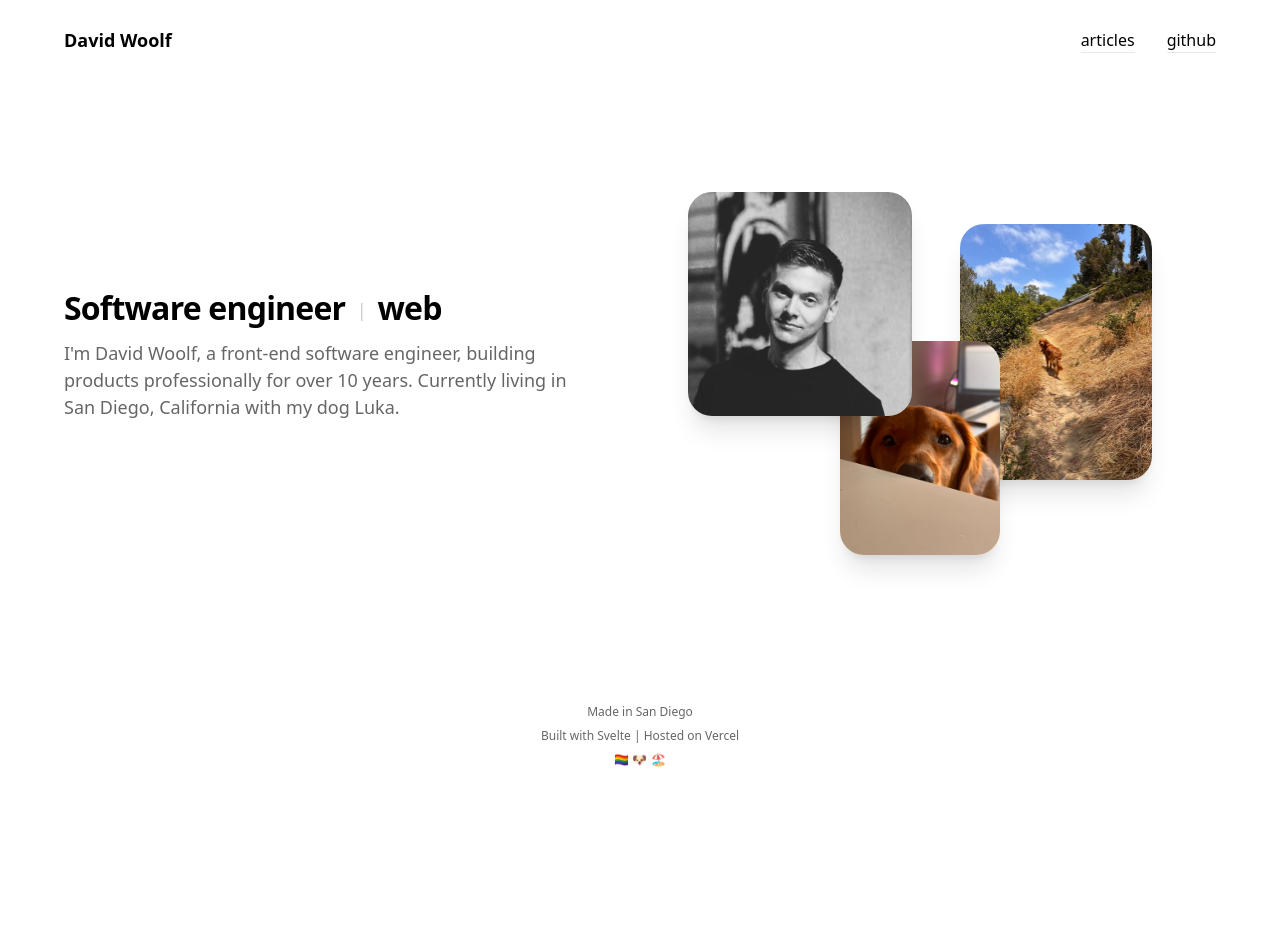
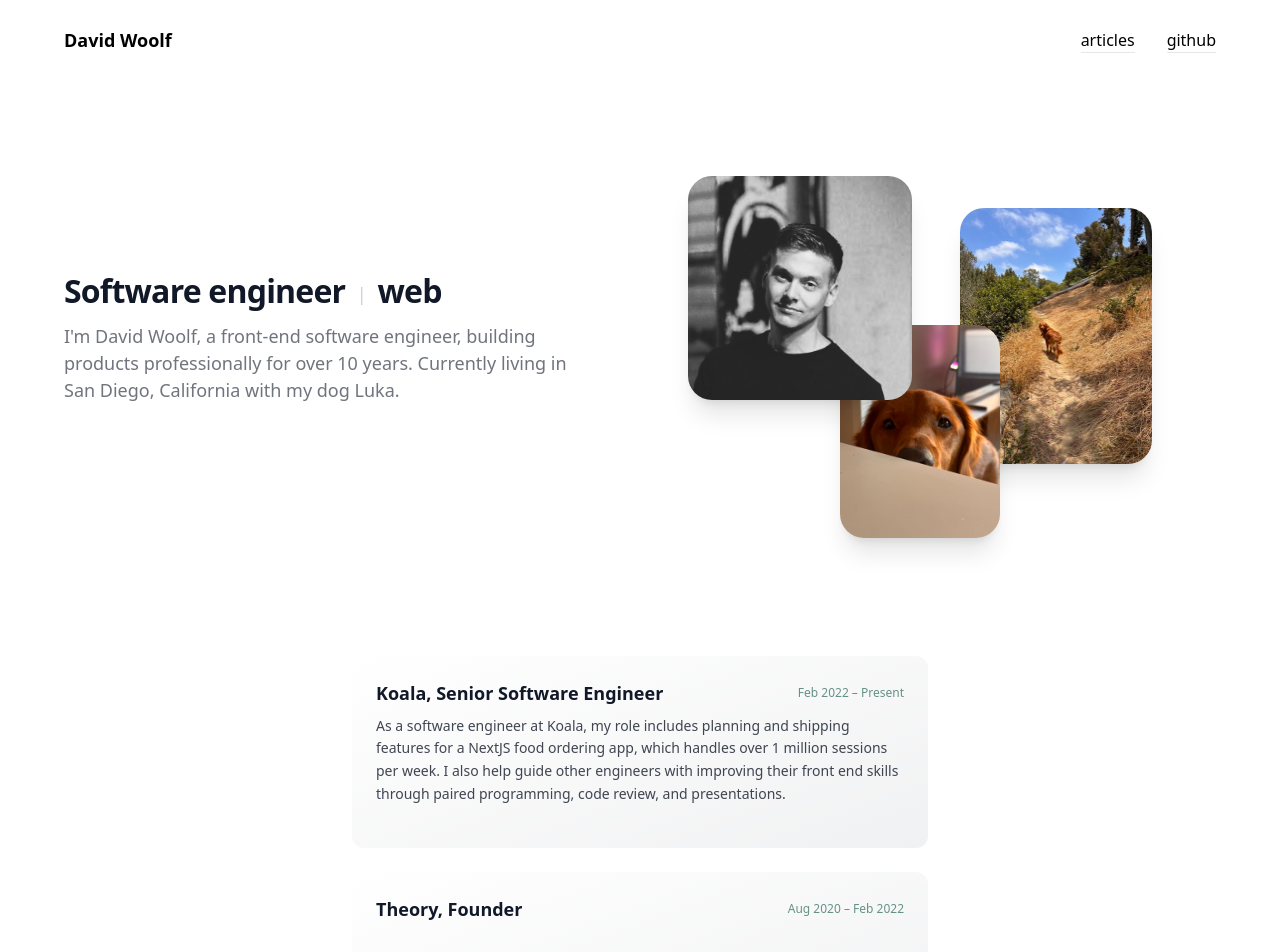
Before and after one commit to davidwoolf/website, a SvelteKit app: page / in a window 1280 px wide. Shown: the top 952 px of the page. Before the commit the page ends 800 px from the top, so only its background shows below. Built offline with nearby package versions, Linux system fonts and the light colour scheme.

Commit message:
new article

```diff
--- /dev/null
+++ b/src/components/home/history-item.svelte
@@ -0,0 +1,39 @@
+<script lang="ts">
+  export let title: string;
+  export let subtitle: string;
+</script>
+
+<!-- <div class="grid grid-cols-[0.25rem_1fr] gap-4"> -->
+<div>
+  <!-- <div class="flex flex-col gap-1 -mt-2">
+    <div class="w-1 h-1 rounded-full bg-emerald-900 opacity-30" />
+
+    <div class="rounded-full bg-emerald-900 flex-1 opacity-10" />
+  </div> -->
+
+  <div class="container rounded-xl">
+    <div class="p-6 rounded-xl h-48">
+      <div class="flex justify-between items-center">
+        <h2 class="text-gray-900 text-base md:text-lg font-semibold tracking-snug">
+          {title}
+        </h2>
+
+        <h3 class="text-xs opacity-60 text-emerald-900">{subtitle}</h3>
+      </div>
+
+      <div class="text-gray-900 text-opacity-80 text-sm leading-relaxed pt-2">
+        <slot />
+      </div>
+    </div>
+  </div>
+</div>
+
+<style>
+  .container {
+    background: linear-gradient(
+      160deg,
+      rgba(30, 41, 59, 0) 0%,
+      rgba(30, 41, 59, 0.08) 120%
+    );
+  }
+</style>
--- /dev/null
+++ b/src/components/home/history.svelte
@@ -0,0 +1,20 @@
+<script>
+  import HistoryItem from "./history-item.svelte";
+</script>
+
+<div class="max-w-xl mx-auto flex flex-col gap-6">
+  <HistoryItem title="Koala, Senior Software Engineer" subtitle="Feb 2022 – Present">
+    <p>
+      As a software engineer at Koala, my role includes planning and shipping features for
+      a NextJS food ordering app, which handles over 1 million sessions per week. I also
+      help guide other engineers with improving their front end skills through paired
+      programming, code review, and presentations.
+    </p>
+  </HistoryItem>
+
+  <HistoryItem title="Theory, Founder" subtitle="Aug 2020 – Feb 2022" />
+
+  <HistoryItem
+    title="Flying Hippo, Senior Software Engineer"
+    subtitle="Nov 2013 – Aug 2020" />
+</div>
--- a/src/components/text/heading1.svelte
+++ b/src/components/text/heading1.svelte
@@ -1,3 +1,3 @@
-<h1 class="text-xl md:text-2xl font-bold tracking-tight">
+<h1 class="text-gray-900 text-xl md:text-2xl font-bold tracking-tight">
   <slot />
 </h1>
--- a/src/routes/+page.svelte
+++ b/src/routes/+page.svelte
@@ -1,20 +1,22 @@
 <script lang="ts">
   import { assets } from "$app/paths";
+  import Heading1 from "@components/text/heading1.svelte";
   import Image from "@components/home/image.svelte";
-  import Heading1 from "@components/text/heading1.svelte";
+  import History from "@components/home/history.svelte";
 </script>
 
-<div
-  class="page-container p-6 md:py-24 md:px-16 flex flex-col-reverse lg:grid lg:grid-cols-2 items-center">
+<div class="p-6 md:py-24 md:px-16">
+  <div class="pb-48 pt-12 flex flex-col-reverse lg:grid lg:grid-cols-2 items-center">
     <div class="text-center lg:text-left">
       <Heading1>
         Software engineer
         <span class="align-middle text-lg font-normal px-1 opacity-20">|</span> web
       </Heading1>
 
-    <p class="pt-2 text-base md:text-lg font-regular opacity-60 max-w-lg">
-      I'm David Woolf, a front-end software engineer, building products professionally for
-      over 10 years. Currently living in San Diego, California with my&nbsp;dog&nbsp;Luka.
+      <p class="pt-2 text-base md:text-lg font-regular text-gray-900/60 max-w-lg">
+        I'm David Woolf, a front-end software engineer, building products professionally
+        for over 10 years. Currently living in San Diego, California with
+        my&nbsp;dog&nbsp;Luka.
       </p>
     </div>
 
@@ -60,6 +62,9 @@
     </div>
   </div>
 
+  <History />
+</div>
+
 <svelte:head>
   <title>David Woolf — Front-end software engineer</title>
   <meta
--- a/static/list.json
+++ b/static/list.json
@@ -1,4 +1,10 @@
 [
+  {
+    "title": "Design states for engineers",
+    "slug": "design-states-for-engineers",
+    "excerpt": "While modern design tools provide powerful prototyping and dynamic layout, it's not always clear how a static design should be translated to an interactive interface with various design states...",
+    "tags": ["design systems", "front end"]
+  },
   {
     "title": "Building a combobox for Melt UI",
     "slug": "melt-combobox",
--- a/tailwind.config.cjs
+++ b/tailwind.config.cjs
@@ -6,7 +6,7 @@ module.exports = {
 			fontSize: {
 				hint: '0.625rem',
 				xs: '0.75rem',
-				sm: '0.8125rem',
+				sm: '0.875rem',
 				base: '1rem',
 				lg: '1.125rem',
 				xl: '1.5rem',
```
Also changed, not shown: static/design-states-for-engineers.md (added, +93 -0 lines). Lines whose indentation alone changed are shown as unchanged.
